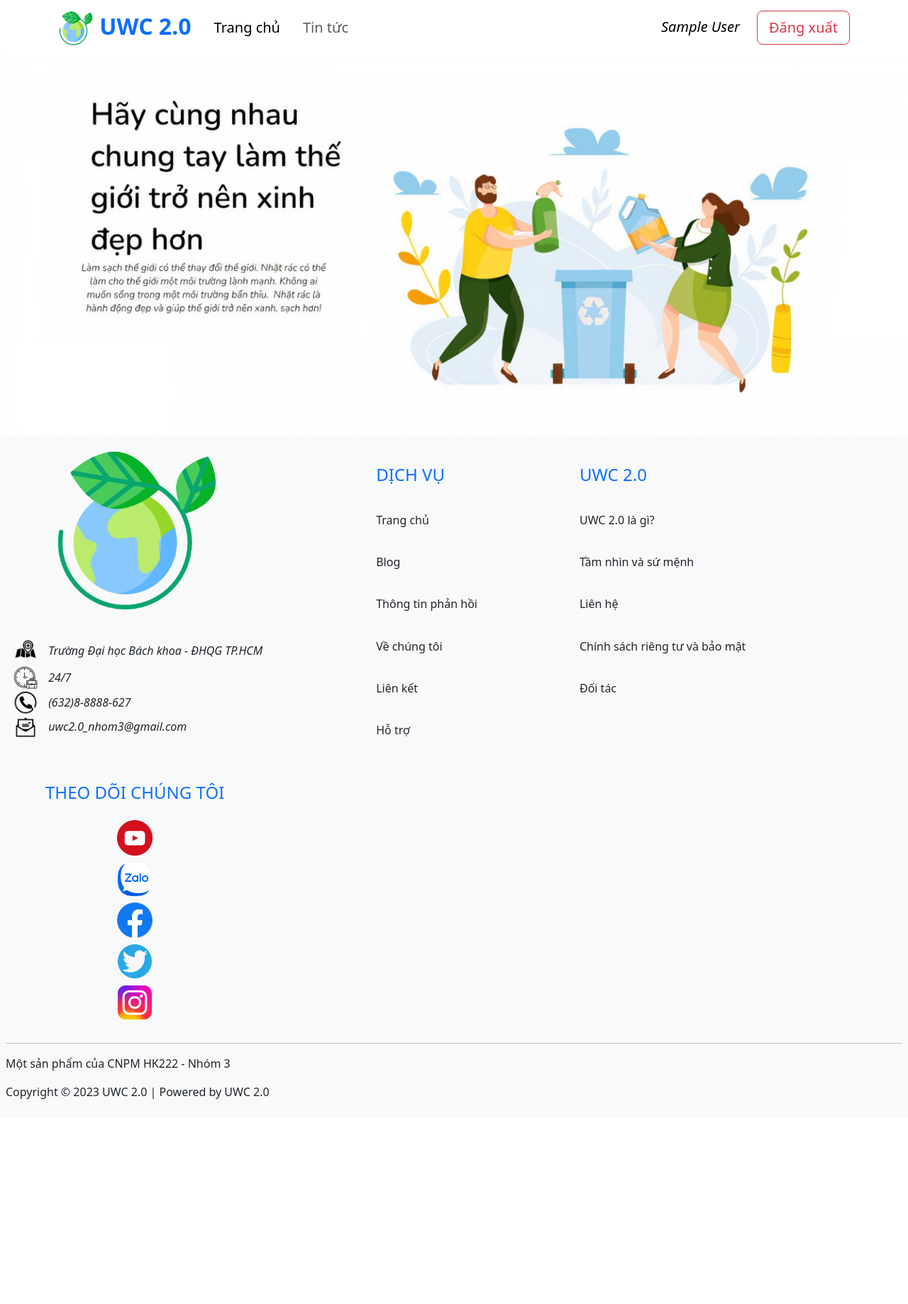
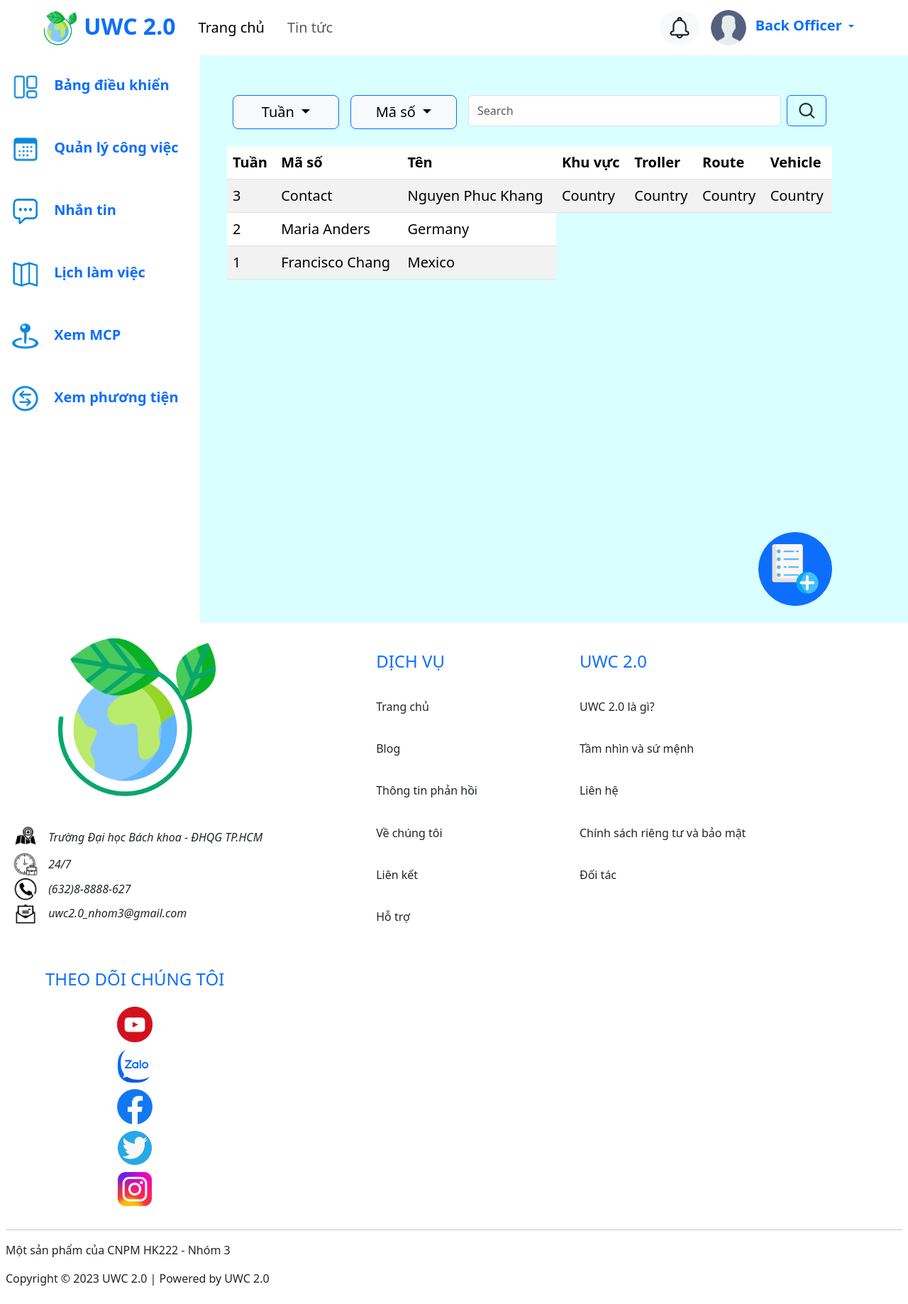
Before and after one commit to langung102/SOFTWARE_ENGINEERING_GROUP_03, a PHP site: page /task/manage in a window 1280 px wide. Shown: the whole page at 71% size. Before the commit the page ends 1549 px from the top, so only its background shows below. Run offline with PHP 8.4, Linux system fonts and the light colour scheme; the visitor is signed in with stand-in values (Sample User, id 1).

Commit message:
new branch

```diff
--- a/asset/style.css
+++ b/asset/style.css
@@ -1,9 +1,9 @@
 body {
     background-color: #D9FFFF;
 }
-
-#login-page {
-    height: 100vh;
+.page-body{
+    height: 80vh;
+    position: relative;
 }
 .login-box {
     background: #FFFFFF;
@@ -14,3 +14,19 @@
 .login-form {
     width : 70%;
 }
+
+.login-fail {
+    box-sizing: border-box;
+    background: #F5F5F5;
+    border: 1px solid #EB0000;
+}
+.page-body{
+    height: 100vh;
+    position: relative;
+}
+.left-bar {
+    position: absolute;
+    top: 0;
+    left: 0;
+    bottom: 0;
+}
--- /dev/null
+++ b/controller/taskController.php
@@ -0,0 +1,11 @@
+<?php
+class task extends Controller {
+    function assign() {
+        $this->view("taskAssign");
+    }
+
+    function manage() {
+        $this->view("taskManage");
+    }
+}
+?>
--- a/controller/userController.php
+++ b/controller/userController.php
@@ -4,7 +4,7 @@
         $login = $this->model("userModel");
         $result_login = $login->login($_POST["username"], $_POST["password"]);
         if ($result_login) header('Location: /home');
-        else $this->view("login", ["fail_login_msg" => "Tên đăng nhập hoặc mật khẩu không đúng !"]);
+        else $this->view("login", ["fail_login" => 1]);
     }
 
     function signout() {
--- a/view/footer.php
+++ b/view/footer.php
@@ -1,5 +1,5 @@
     <footer>
-      <div class="d-flex p-2 flex-column flex-wrap align-content-center text-dark bg-light" >
+      <div class="d-flex p-2 flex-column flex-wrap align-content-center text-dark bg-white" >
         <div class="d-flex p-2 flex-md-row flex-column gap-3 flex-wrap align-content-center">
           <!-- ----------------------------------------------------------------------------------- -->
           <div style="padding-right: 1em;">
--- a/view/header.php
+++ b/view/header.php
@@ -21,7 +21,7 @@
 
       <!-- Start Navbar -->
       <nav class="navbar navbar-expand-md bg-white navbar-white">
-        <div class="container">
+        <div class="container-fluid mx-5">
           <!-- Logo -->
           <a href="#" class="navbar-brand fs-2 fw-semibold text-primary">
             <img src="../asset/img/logo_uwc.png" alt="" height="50px" width="50px">
@@ -39,19 +39,26 @@
               </li>
             </ul>
           </div>
-
           <!-- Buttons -->
           <?php
             if (isset($_SESSION['user_name'])) {
               $name = $_SESSION['name'];
               $img = "";
               echo <<< _END
-              <span class="d-grid gap-2 col-6 d-md-flex justify-content-md-end">
-                <span class="navbar-text mx-3 fs-5"><a href="/user/profile" style="text-decoration:none;"><em>$name</em></a></span>
-                <!-- Signout -->
-                <form action="/user/signout" method="POST">
-                  <button type="submit" class="btn btn-outline-danger btn-lg">Đăng xuất</button>
-                </form>
+              <span class="d-grid gap-2 col-6 d-md-flex justify-content-md-end me-3">
+                <button type="button" class="btn bg-light rounded-circle"><img src="../asset/img/notification.png" alt="" width="30px"></button>
+                <div class="dropdown">
+                  <a class="dropdown-toggle text-decoration-none" href="" role="button" data-bs-toggle="dropdown" aria-expanded="false">
+                    <img class="rounded-circle mx-2" width="50px" src="../asset/img/user.png">
+                    <span class="fs-5 fw-bold"> Back Officer </span>
+                  </a>
+                  <ul class="dropdown-menu dropdown-menu-end">
+                    <li><a class="dropdown-item fs-5" href="/task/manage">Quản lí</a></li>
+                    <li><a class="dropdown-item fs-5" href="/task/assign">Phân công công việc</a></li>
+                    <li><hr class="dropdown-divider"></li>
+                    <li><a class="dropdown-item fs-5" href="/user/signout">Đăng xuất</a></li>
+                  </ul>
+                </div>
               </span>
               _END;
             }
--- a/view/leftbar.php
+++ b/view/leftbar.php
@@ -1,4 +1,4 @@
-<div class="flex-shrink-0 my-3 py-4 bg-white text-dark bg-opacity-50"
+<div class=" left-bar flex-shrink-0 px-3 bg-white text-dark"
     style="width: calc(250px + 2.5%); box-sizing: border-box;">
     <ul class="list-unstyled ps-0">
         <li class="nav-item fs-5 fw-bold text-primary">
@@ -8,7 +8,7 @@
             </a>
         </li>
         <li class="nav-item fs-5 fw-bold text-primary">
-            <a class="nav-link py-4" href="#">
+            <a class="nav-link py-4" href="/task/manage">
                 <img src="../asset/img/leftbar2.png" style="margin-right: 15px;" alt="" height="40px" width="40px">
                 Quản lý công việc
             </a>
--- a/view/taskManage.php
+++ b/view/taskManage.php
@@ -0,0 +1,91 @@
+<?php
+    require_once("header.php");
+?>
+
+<div class="row g-0 page-body">
+    <div class="col-3">
+        <?php
+            require_once("leftbar.php");
+        ?>
+    </div>
+    <div class="d-flex flex-column mb-3 col-8 my-5 ">
+        <!-- filter -->
+        <div class="d-flex">
+            <div class="p-2 dropdown">
+                <button class="btn btn-secondary dropdown-toggle bg-light text-black border-primary btn-lg" type="button" data-bs-toggle="dropdown" aria-expanded="false" style="width:150px;">
+                    Tuần
+                </button>
+                <ul class="dropdown-menu">
+                    <li><a class="dropdown-item" href="#">Action</a></li>
+                    <li><a class="dropdown-item" href="#">Another action</a></li>
+                    <li><a class="dropdown-item" href="#">Something else here</a></li>
+                </ul>
+            </div>
+            <div class="p-2 dropdown">
+                <button class="btn btn-secondary dropdown-toggle bg-light text-black border-primary btn-lg" type="button" data-bs-toggle="dropdown" aria-expanded="false" style="width:150px;">
+                    Mã số
+                </button>
+                <ul class="dropdown-menu">
+                    <li><a class="dropdown-item" href="#">Action</a></li>
+                    <li><a class="dropdown-item" href="#">Another action</a></li>
+                    <li><a class="dropdown-item" href="#">Something else here</a></li>
+                </ul>
+            </div>
+            <div class="p-2 flex-grow-1">
+                <form class="d-flex" role="search">
+                    <input class="form-control me-2" type="search" placeholder="Search" aria-label="Search">
+                    <button class="btn btn-outline-primary" type="submit">
+                        <img src="../asset/img/search.png" alt="" width="30px">
+                    </button>
+                </form>
+            </div>
+        </div>
+        <!-- table -->
+        <table class="table table-striped mt-3 fs-5">
+            <thead>
+                <tr class="fw-bold">
+                    <th scope="col">Tuần</th>
+                    <th scope="col">Mã số</th>
+                    <th scope="col">Tên</th>
+                    <th scope="col">Khu vực</th>
+                    <th scope="col">Troller</th>
+                    <th scope="col">Route</th>
+                    <th scope="col">Vehicle</th>
+                </tr>
+            </thead>
+            <tbody>
+                <tr>
+                    <th>3</th>
+                    <th>Contact</th>
+                    <th>Nguyen Phuc Khang</th>
+                    <th>Country</th>
+                    <th>Country</th>
+                    <th>Country</th>
+                    <th>Country</th>
+                </tr>
+                <tr>
+                    <td>2</td>
+                    <td>Maria Anders</td>
+                    <td>Germany</td>
+                </tr>
+                <tr>
+                    <td>1</td>
+                    <td>Francisco Chang</td>
+                    <td>Mexico</td>
+                </tr>
+            </tbody>
+        </table>
+        <!-- add task -->
+        <div class="d-flex flex-grow-1 align-items-end justify-content-end">
+            <a href="/task/assign">
+                <button type="button" class="btn btn-primary rounded-circle p-3 mb-2">
+                    <img src="../asset/img/add_task.png" alt="" width="70px">
+                </button>
+            </a>
+        </div>
+    </div>
+</div>
+
+<?php
+    require_once("footer.php");
+?>
```
Also changed, not shown: view/login.php (+11 -8 lines), view/taskAssign.php (+7 -8 lines), asset/img/add_task.png (added), asset/img/alarm.png (added), asset/img/notification.png (added), asset/img/search.png (added), asset/img/user.png (added).
